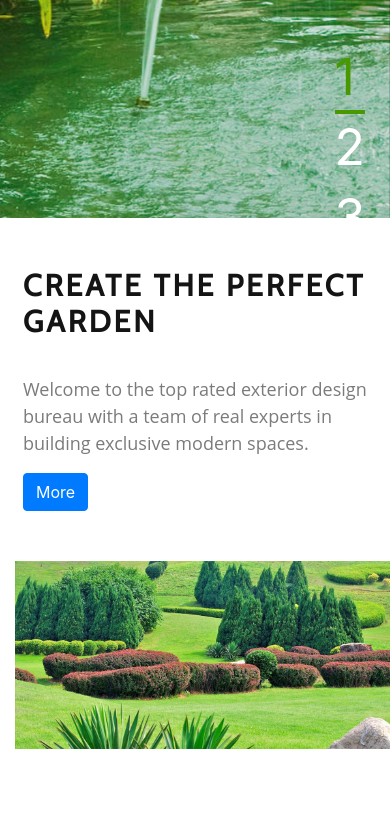
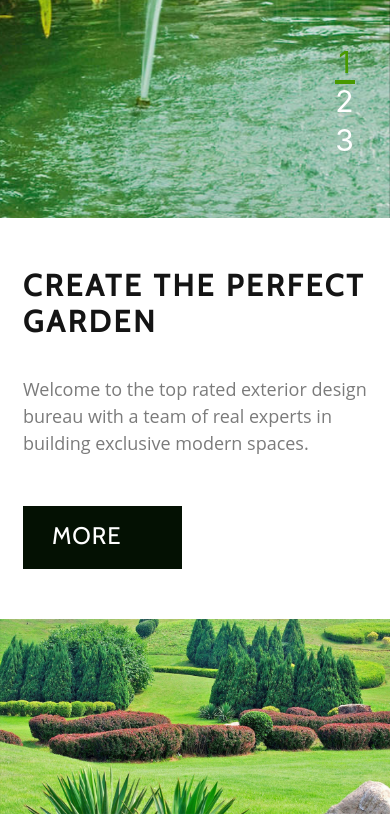
Before and after one commit to bialka104b/GREEN-EDEN, a plain HTML site: page index.html in a window 390 px wide. Shown: the part 625-1439 px from the top of the page. Before the commit the page ends 1374 px from the top, so only its background shows below. Drawn offline with nearby package versions, Linux system fonts and the light colour scheme; files that its build step writes are made by us from their sources.

Commit message:
28.07.2019 homework

```diff
--- a/index.html
+++ b/index.html
@@ -94,12 +94,12 @@
 		<section id="create-garden">
       <div class="container-fluid">
         <div class="row">
-          <div class="col-md-5 create-garden-text">
+          <div class="col-12 col-md-5 create-garden-text">
             <h2>CREATE THE PERFECT GARDEN</h2>
             <p>Welcome to the top rated exterior design bureau with a team of real experts in building exclusive modern spaces.</p>
             <a href="#" class="btn btn-primary">More</a>
           </div>
-          <div class="col-md-7 create-garden-img">
+          <div class="col-12 col-md-7 create-garden-img">
             <img src="image/picture4.jpg" alt="" class="img-responsive">
           </div>
         </div>
--- a/style/style.scss
+++ b/style/style.scss
@@ -343,7 +343,7 @@
         z-index: 1;
         @media(max-width:767px){
           display: block;
-          top: 70Wiesz może jak pozbyć sięvh;
+          bottom: 0;
         }
         .slide {
           display:inline-block;
@@ -353,87 +353,76 @@
           background:rgba(0, 0, 0, 0);
           text-align: left;
           cursor:pointer;
+          &::before {
+            font-size: 50px;
+            z-index: 5;
+            width: 30px;
+            height: 40px;
+            display: block;
+            position: relative;
+            color: white;
+            text-align:center;
+          }
+          &.active {
+            &::after {
+              content: "";
+              position: relative;
+              display: block;
+              z-index: 5;
+              margin-top: 10px;
+              background: #489900;;
+              cursor:pointer;
+              width: 30px;
+              height: 4px;
+              text-align: center;
+            }
+          }
+
+          @media (max-width:767px) {
+            height: 30px;
+
+            &::before {
+              font-size:30px;
+              height:30px;
+              width:20px;
+            }
+            &.active {
+              &::after {
+                width: 20px;
+                margin-top: -10px;
+              }
+            }
+          }
         }
         .slide1{
           &::before {
             content: "1";
-            width: 30px;
-            height: 40px;
-            position: relative;
-            display: block;
-            color: white;
-            z-index: 5;
-            font-size: 50px;
           }
           &.active {
             &::before {
               content: "1";
-              width: 30px;
-              height: 40px;
               position: relative;
               display: block;
               color: #489900;
-              z-index: 5;
-              font-size: 50px;
-            }
-            &::after {
-              content: "";
-              width: 30px;
-              height: 4px;
-              position: relative;
-              display: block;
-              z-index: 5;
-              margin-top: 10px;
-              background: #489900;
-              cursor:pointer;
             }
           }
         }
         li.slide2 {
           &::before {
             content: "2";
-            width: 30px;
-            height: 40px;
-            position: relative;
-            display: block;
-            color: white;
-            z-index: 5;
-            font-size: 50px;
           }
           &.active {
             &::before {
               content: "2";
-              width: 30px;
-              height: 40px;
               position: relative;
               display: block;
-              color: #489900;;
-              z-index: 5;
-              font-size: 50px;
-            }
-            &::after {
-              content: "";
-              width: 30px;
-              height: 4px;
-              position: relative;
-              display: block;
-              z-index: 5;
-              margin-top: 10px;
-              background: #489900;;
-              cursor:pointer;
+              color: #489900;
             }
           }
         }
         li.slide3 {
           &::before {
             content: "3";
-            width: 30px;
-            height: 40px;
-            position: relative;
-            display: block;
-            color: white;
-            z-index: 5;
-            font-size: 50px;
           }
           &.active {
             &::before {
@@ -442,20 +431,7 @@
               height: 40px;
               position: relative;
               display: block;
-              color: #489900;;
-              z-index: 5;
-              font-size: 50px;
-            }
-            &::after {
-              content: "";
-              width: 30px;
-              height: 4px;
-              position: relative;
-              display: block;
-              z-index: 5;
-              margin-top: 10px;
-              background: #489900;;
-              cursor:pointer;
+              color: #489900;
             }
           }
         }
@@ -486,7 +462,6 @@
         padding: 50px 23px 50px 23px;
         position: relative;
         z-index: 5;
-
         &::before {
           content: '';
           display:block;
@@ -543,6 +518,36 @@
           font-family: "open sans", sans-serif;
           font-size:18px;
         }
+        a.btn-primary {
+          color: #fff;
+          background: #041103;
+          border: 3px solid #041103;
+          border-radius: 0;
+          padding: 6px 26px;
+          font-size: 24px;
+          display: inline-block;
+          text-align: center;
+          line-height: 1.2;
+          white-space: nowrap;
+          max-width: 100%;
+          text-overflow: ellipsis;
+          text-transform: uppercase;
+          cursor: pointer;
+          vertical-align: middle;
+          position: relative;
+          z-index: 1;
+          text-decoration: none;
+          font-family: cabin,sans-serif;
+          letter-spacing: 1px;
+          margin-top: 33px;
+        }
+        .btn::after {
+          content: '\e097 ';
+          font-family: fl-bigmug-line;
+          font-size: 20px;
+          line-height: 45px;
+          margin-left: 15px;
+        }
         @media (min-width:767px) {
           padding: 50px 50px 50px 50px;
         }
@@ -557,7 +562,11 @@
           object-fit: cover;
           object-position: 0 0;
         }
+        @media(max-width:767px) {
+          padding-left:0;
+        }
       }
+
     }
   }
 }
```
Also changed, not shown: style/style.css, 1 other file.
